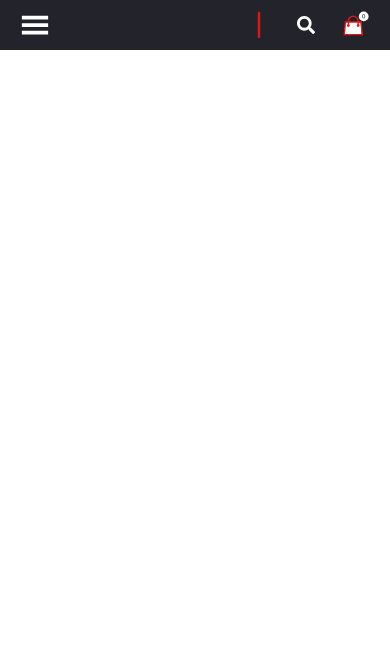
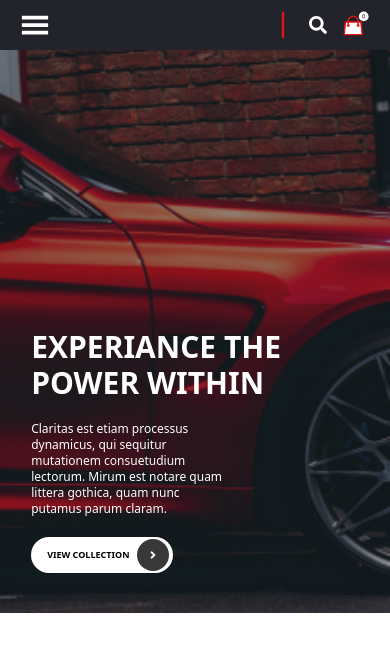
Before and after one commit to anujSingh-A-writer/pixsonik_frontend_tech, a React (Create React App) app: page / in a window 390 px wide. Shown: the top 652 px of the page. Built offline with nearby package versions, Linux system fonts and the light colour scheme.

Commit message:
Create view collection button

```diff
--- a/src/App.tsx
+++ b/src/App.tsx
@@ -1,9 +1,10 @@
 import Layout from "./components/layout";
+import HomePage from "./pages/HomePage";
 
 function App() {
   return (
     <Layout>
-      <></>
+      <HomePage></HomePage>
     </Layout>
   );
 }
--- /dev/null
+++ b/src/components/banner/index.tsx
@@ -0,0 +1,45 @@
+import { FaAngleRight } from "react-icons/fa";
+import carPicture from "../../assests/images/carBanner.png";
+import { layout } from "../../styles/style";
+
+const Banner = () => {
+  return (
+    <div className="w-full h-screen flex content-start">
+      <div className="w-full h-2/3">
+        <div className="relative w-full h-full">
+          <img
+            className="absolute object-cover w-full h-full"
+            src={carPicture}
+            alt="meraai login banner"
+          />
+          <div className="!absolute bottom-5 sm:bottom-10 w-full">
+            <div className="mb-5 sm:mb-10">
+              <h1 className="text-3xl text-white text-left mx-[8%] mb-5 w-[80%] font-bold">
+                EXPERIANCE THE POWER WITHIN
+              </h1>
+              <h3 className="w-[50%] text-white text-left mx-[8%] mb-5 flex items-end text-xs">
+                Claritas est etiam processus dynamicus, qui sequitur mutationem
+                consuetudium lectorum. Mirum est notare quam littera gothica,
+                quam nunc putamus parum claram.
+              </h3>
+              <button className=" bg-white rounded-full pl-4 pr-1 py-0.5 mx-[8%] text-xs">
+                <span className={`${layout.flex.row.spaceEvenly} gap-2`}>
+                  <label className="cursor-pointer text-[9px] font-semibold">
+                    VIEW COLLECTION
+                  </label>
+                  <span
+                    className={`${layout.flex.row.center} h-8 w-8 bg-drakgrey rounded-full`}
+                  >
+                    <FaAngleRight className="text-white" />
+                  </span>
+                </span>
+              </button>
+            </div>
+          </div>
+        </div>
+      </div>
+    </div>
+  );
+};
+
+export default Banner;
--- a/src/components/layout/Header.tsx
+++ b/src/components/layout/Header.tsx
@@ -8,18 +8,23 @@ const Header = () => {
   const menuItems = [
     {
       name: "Home",
+      path: "/",
     },
     {
       name: "Shop",
+      path: "/shop",
     },
     {
       name: "Featured",
+      path: "/featured",
     },
     {
       name: "Layouts",
+      path: "/layout",
     },
     {
       name: "Page",
+      path: "/page",
     },
   ];
   return (
@@ -32,15 +37,17 @@ const Header = () => {
             className={`hidden lg:flex ${layout.flex.row.left} text-white h-full cursor-pointer`}
           >
             {menuItems.map((eachItem) => (
-              <li className={`${layout.flex.row.center}hover:bg-red h-full px-5 mx-2`}>
-                {eachItem.name}
+              <li
+                className={`${layout.flex.row.center}hover:bg-red h-full px-5 mx-2`}
+              >
+                <a>{eachItem.name}</a>
               </li>
             ))}
           </ul>
           {/* Menu icon */}
           <GiHamburgerMenu className="text-white text-3xl lg:hidden" />
         </div>
-        <div className={`${layout.flex.row.left} gap-5`}>
+        <div className={`${layout.flex.row.left} gap-2 lg:gap-5`}>
           {/* Menu icon */}
           <GiHamburgerMenu className="text-white text-3xl hidden lg:block" />
 
--- a/src/components/layout/index.tsx
+++ b/src/components/layout/index.tsx
@@ -9,7 +9,7 @@ const Layout: React.FC<{ children: JSX.Element }> = (props) => {
       <nav />
       <div className={`${layout.flex.col.spaceBetween}`}>
         <Header />
-        <main className=" h-full">{children}</main>
+        <main className="h-full">{children}</main>
         <footer></footer>
       </div>
     </div>
--- /dev/null
+++ b/src/declaration.d.ts
@@ -0,0 +1,4 @@
+declare module "*.png";
+declare module "*.svg";
+declare module "*.jpeg";
+declare module "*.jpg";
--- a/src/pages/HomePage.tsx
+++ b/src/pages/HomePage.tsx
@@ -1,7 +1,14 @@
 import React from "react";
+import Banner from "../components/banner";
 
 const HomePage = () => {
-  return <div>HomePage</div>;
+  return (
+    <div>
+      <div className="h-[30%]">
+        <Banner />
+      </div>
+    </div>
+  );
 };
 
 export default HomePage;
--- a/tailwind.config.js
+++ b/tailwind.config.js
@@ -6,6 +6,7 @@ module.exports = {
       colors: {
         darkbg: "#22232B",
         red: "#E51515",
+        drakgrey: "#383838",
       },
     },
   },
--- a/tsconfig.json
+++ b/tsconfig.json
@@ -14,7 +14,8 @@
     "resolveJsonModule": true,
     "isolatedModules": true,
     "noEmit": true,
-    "jsx": "react-jsx"
+    "jsx": "react-jsx",
+    "typeRoots": ["node_modules/@types", "src/types"]
   },
-  "include": ["src"]
+  "include": ["src", "src/declaration.d.ts"]
 }
```
Also changed, not shown: src/assests/images/carBannerDesktop.png (added).
